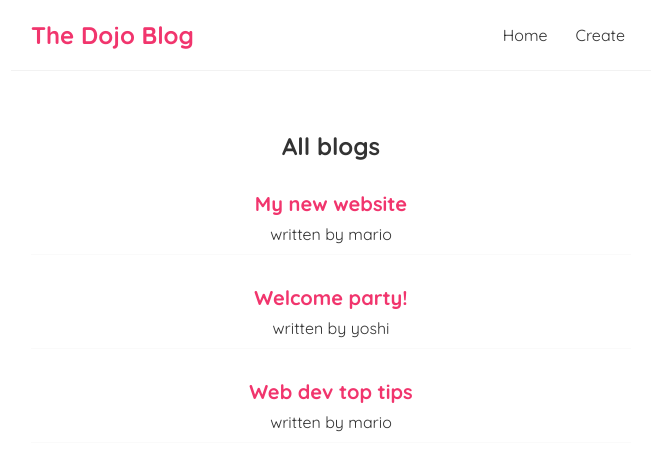
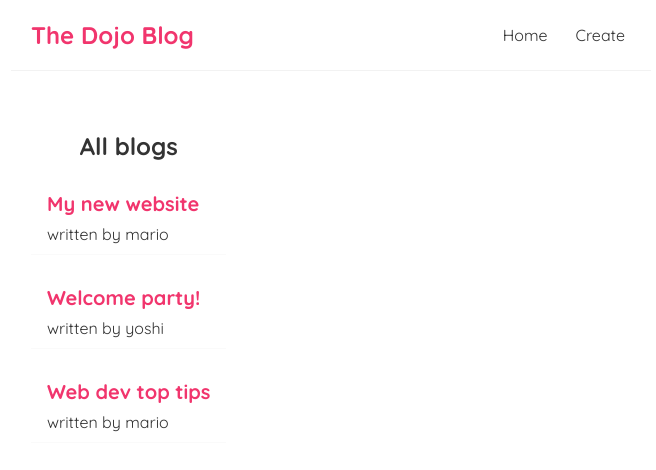
Before and after one commit to JasurHK/FE-2023, a React (Create React App) app in the folder M4/dojo-blog/: page / in a window 1280 px wide. Shown: the top 470 px of the page, without its empty margins (309-965 px from the left). Built offline with nearby package versions, Linux system fonts and the light colour scheme.

Commit message:
blog preview list is styled

```diff
--- a/M4/dojo-blog/src/index.css
+++ b/M4/dojo-blog/src/index.css
@@ -46,6 +46,10 @@ code {
   max-width: 600px;
   margin: 40px auto;
   padding: 20px;
+
+  display: flex;
+  justify-content: start;
+  align-items: center;
 }
 
 
@@ -54,6 +58,10 @@ code {
   padding: 10px 16px;
   margin: 20px 0;
   border-bottom: 1px solid #fafafa;
+
+  display: flex;
+  flex-direction: column;
+  align-items: start;
 }
 .blog-preview:hover {
   box-shadow: 1px 3px 5px rgba(0,0,0,0.1);
```
